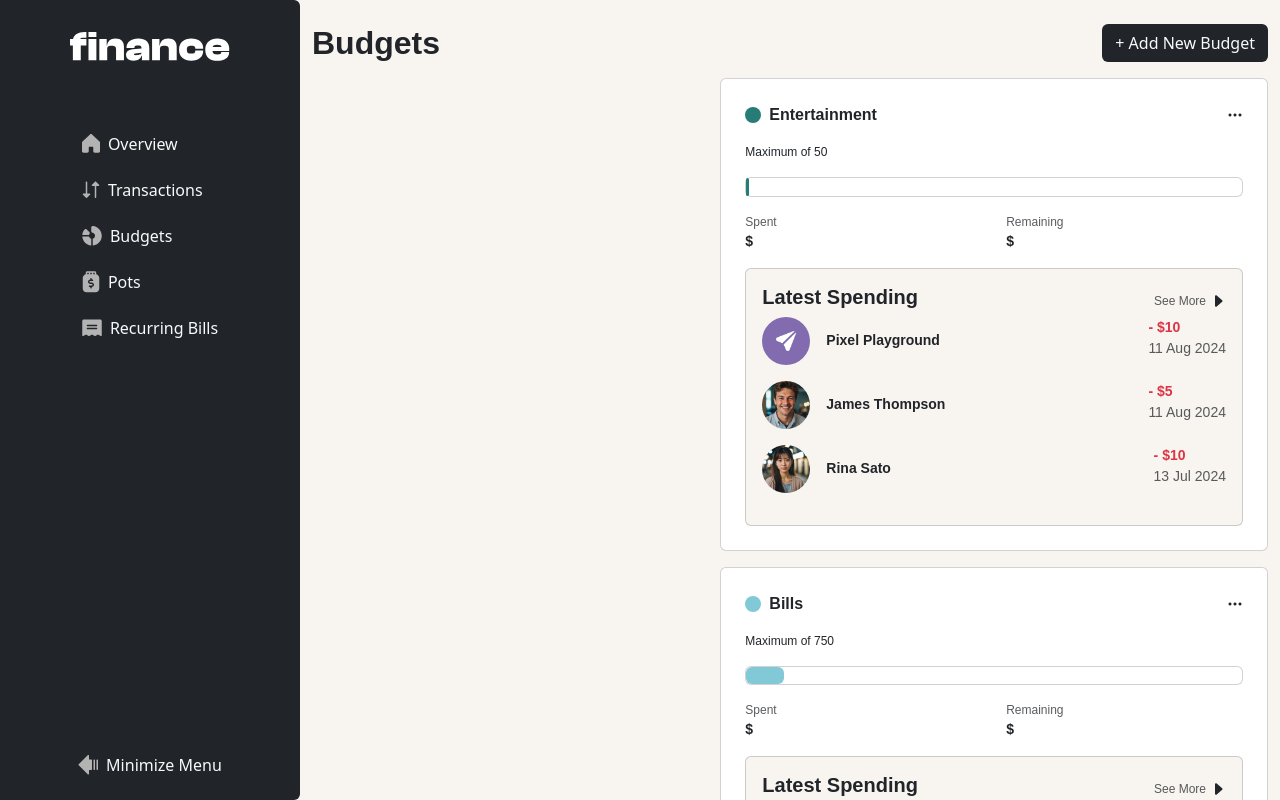
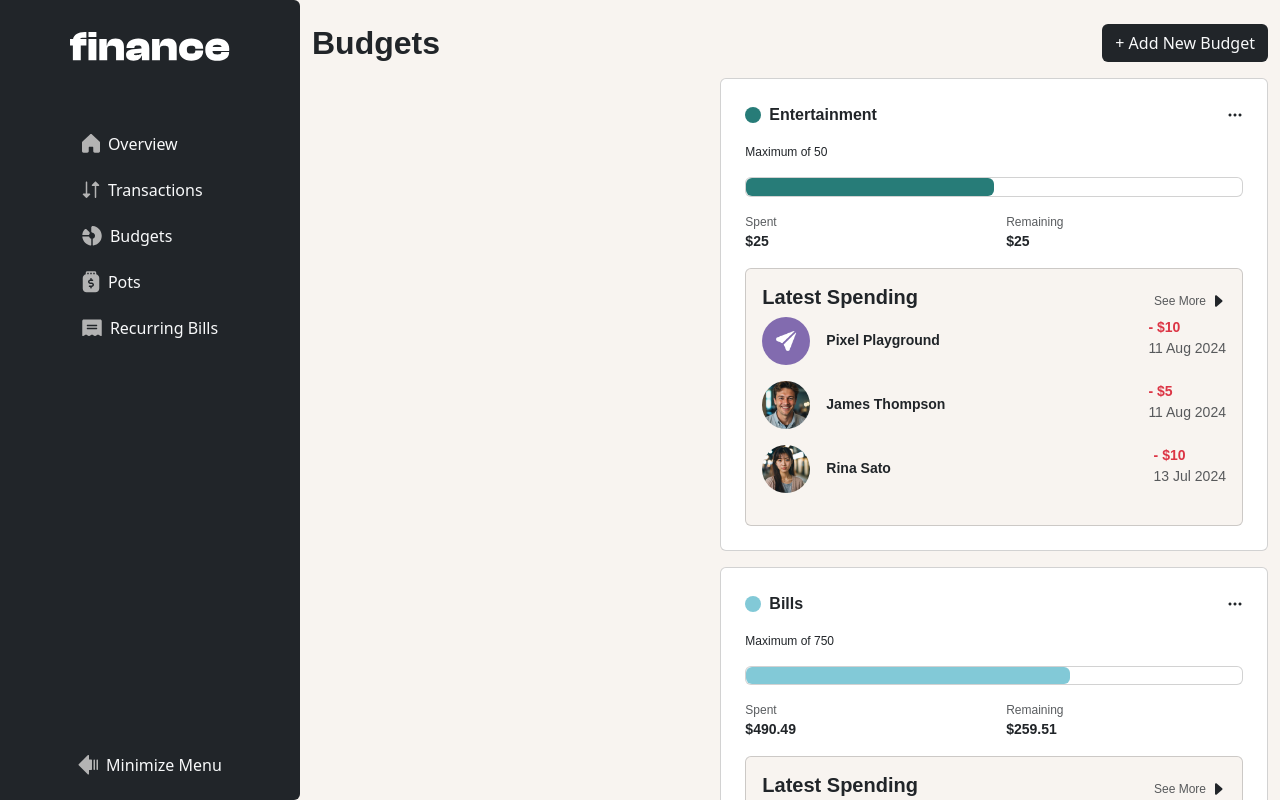
Before and after one commit to abdalsimam1-sketch/personal-finance-app, a React (Vite) app: page /budgets in a window 1280 px wide. Shown: the top 800 px of the page. Built offline with nearby package versions, Linux system fonts and the light colour scheme.

Commit message:
add : spent, remaining and percentage calculations

```diff
--- a/src/components/UI/BudgetCard.jsx
+++ b/src/components/UI/BudgetCard.jsx
@@ -9,6 +9,8 @@ export const BudgetCard = ({
   theme,
   percentage,
   latest3 = [],
+  spent = [],
+  remaining = [],
 }) => {
   const path = "/transactions";
   return (
@@ -25,14 +27,14 @@ export const BudgetCard = ({
           <span style={{ width: "4px", height: "2.5rem", color: theme }}></span>
           <div className="d-flex flex-column">
             <span className="text-preset-5 text-muted">Spent</span>
-            <span className="fw-bold text-preset-4">$</span>
+            <span className="fw-bold text-preset-4">${spent}</span>
           </div>
         </div>
         <div>
           <span style={{ width: "4px", height: "2.5rem", color: theme }}></span>
           <div className="d-flex flex-column">
             <span className="text-preset-5 text-muted">Remaining</span>
-            <span className="fw-bold text-preset-4">$</span>
+            <span className="fw-bold text-preset-4">${remaining}</span>
           </div>
         </div>
       </div>
--- a/src/pages/Budgets.jsx
+++ b/src/pages/Budgets.jsx
@@ -10,6 +10,13 @@ export const Budgets = () => {
       .sort((a, b) => new Date(b.date) - new Date(a.date))
       .slice(0, 3);
   };
+
+  const totalSpentForEachCategory = (category) => {
+    return data.transactions
+      .filter((item) => item.category === category)
+      .reduce((sum, item) => sum + item.amount, 0);
+  };
+
   return (
     <div className="container d-flex flex-column gap-3">
       <div className="d-flex justify-content-between align-items-center mt-4">
@@ -25,8 +32,20 @@ export const Budgets = () => {
                 maximum={item.maximum}
                 theme={item.theme}
                 category={item.category}
-                percentage={item.maximum / 100}
+                percentage={Math.min(
+                  Math.abs(
+                    (totalSpentForEachCategory(item.category) / item.maximum) *
+                      100,
+                  ),
+                  100,
+                )}
                 latest3={getLatest3(item.category)}
+                spent={Math.abs(totalSpentForEachCategory(item.category))}
+                remaining={Math.max(
+                  item.maximum -
+                    Math.abs(totalSpentForEachCategory(item.category)),
+                  0,
+                )}
               ></BudgetCard>
             </div>
           ))}
```
